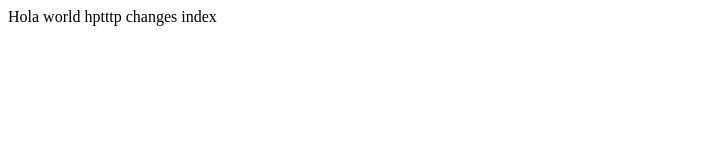
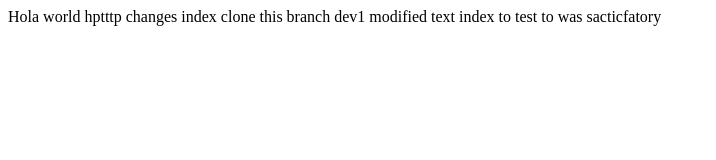
Before and after one commit to 777JDR777/PracticeGit, a plain HTML site: page index.html in a window 1280 px wide. Shown: the whole page, without its empty margins (0-716 px from the left). Drawn offline with Linux system fonts and the light colour scheme.

Commit message:
modification directly to the dev1 branch

```diff
--- a/index.html
+++ b/index.html
@@ -7,6 +7,7 @@
 </head>
 <body>
     Hola world hptttp changes
-    index
+    index clone this branch dev1 modified text
+    index to test to was sacticfatory
 </body>
 </html>
```
